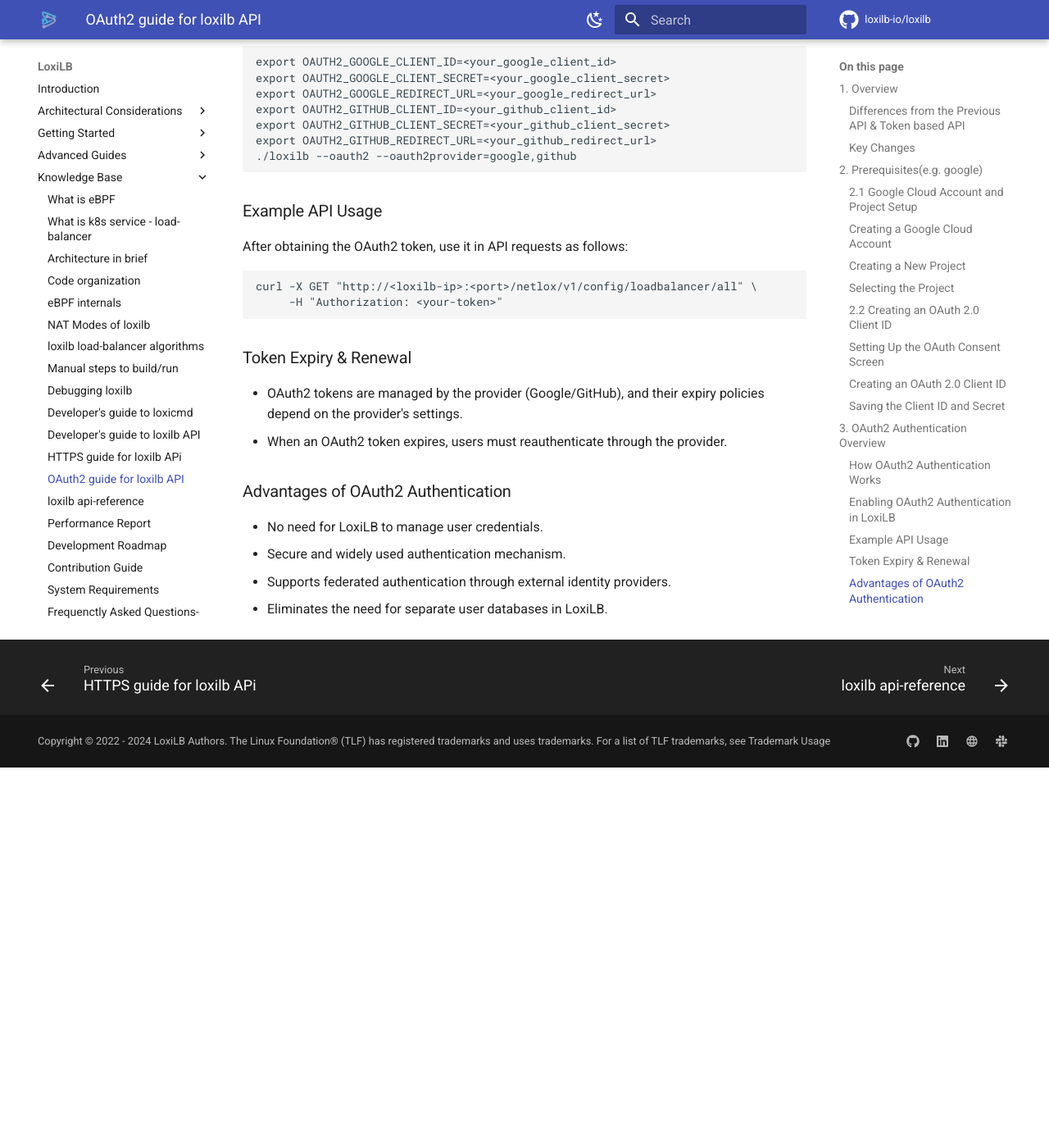
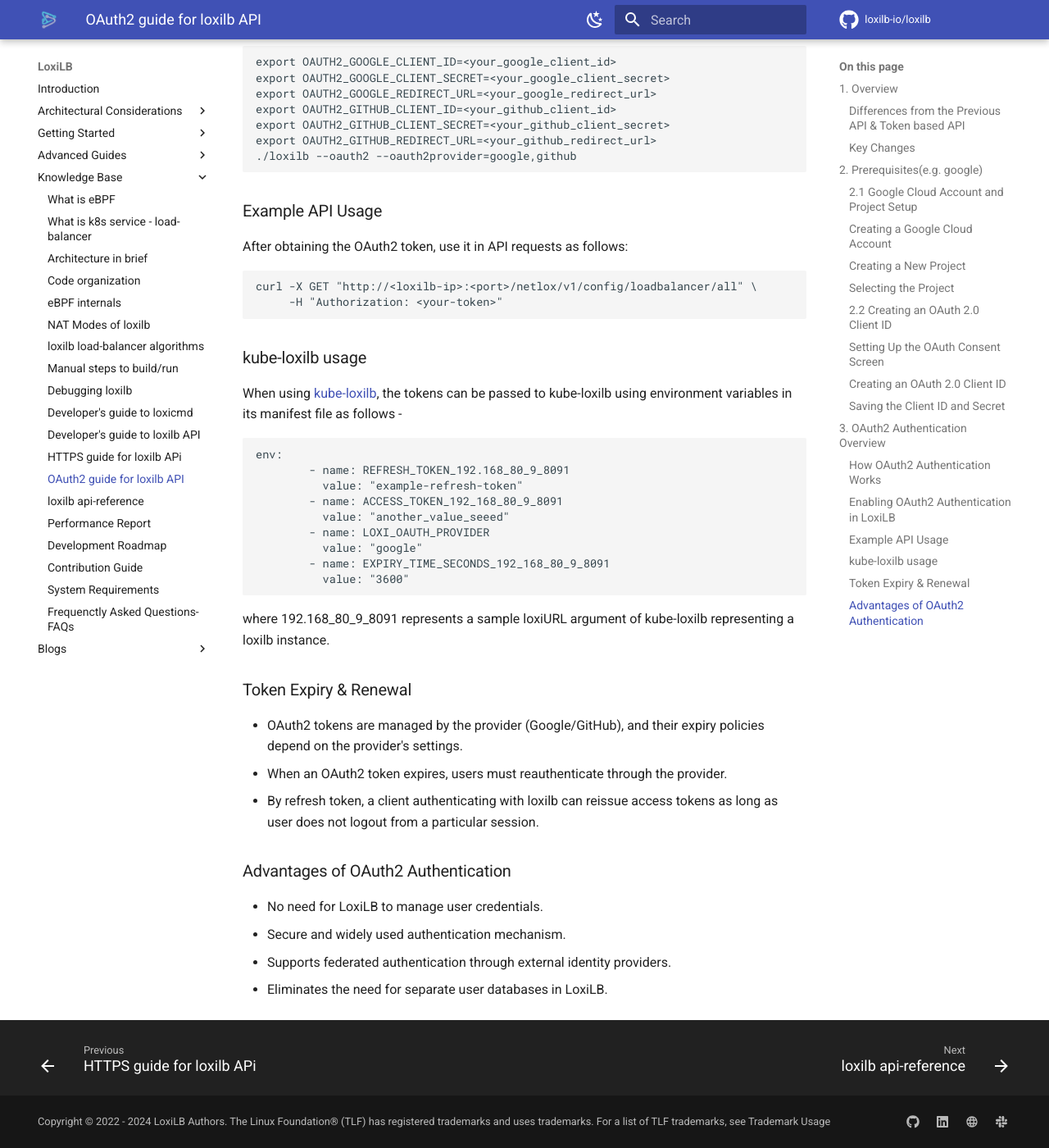
Before and after one commit to loxilb-io/loxilbdocs, an MkDocs documentation site: the page built from docs/oauth2.md, in a window 1280 px wide and 1400 px high, scrolled down 3704 px. Shown: the whole window at 82% size. Built offline with MkDocs 1.6.1 and Material for MkDocs 9.7.7, drawn with Linux system fonts in a browser that asks for light colours; comment, search, counter and statistics services are not loaded; the version menu is left out; before the commit the page ends 4640 px from its top, so only the background shows below that.

Commit message:
Update oauth2.md

````diff
--- a/docs/oauth2.md
+++ b/docs/oauth2.md
@@ -136,9 +136,27 @@
      -H "Authorization: <your-token>"
 ```
 
+### kube-loxilb usage
+When using [kube-loxilb](https://github.com/loxilb-io/kube-loxilb), the tokens can be passed to kube-loxilb using environment variables in its manifest file as follows -
+
+```
+env:
+        - name: REFRESH_TOKEN_192.168_80_9_8091
+          value: "example-refresh-token"
+        - name: ACCESS_TOKEN_192_168_80_9_8091
+          value: "another_value_seeed"
+        - name: LOXI_OAUTH_PROVIDER
+          value: "google"
+        - name: EXPIRY_TIME_SECONDS_192_168_80_9_8091
+          value: "3600"
+```
+
+where 192.168_80_9_8091 represents a sample loxiURL argument of kube-loxilb representing a loxilb instance.
+
 ### Token Expiry & Renewal
 - OAuth2 tokens are managed by the provider (Google/GitHub), and their expiry policies depend on the provider's settings.
 - When an OAuth2 token expires, users must reauthenticate through the provider.
+- By refresh token, a client authenticating with loxilb can reissue access tokens as long as user does not logout from a particular session.
 
 ### Advantages of OAuth2 Authentication
 - No need for LoxiLB to manage user credentials.
````
